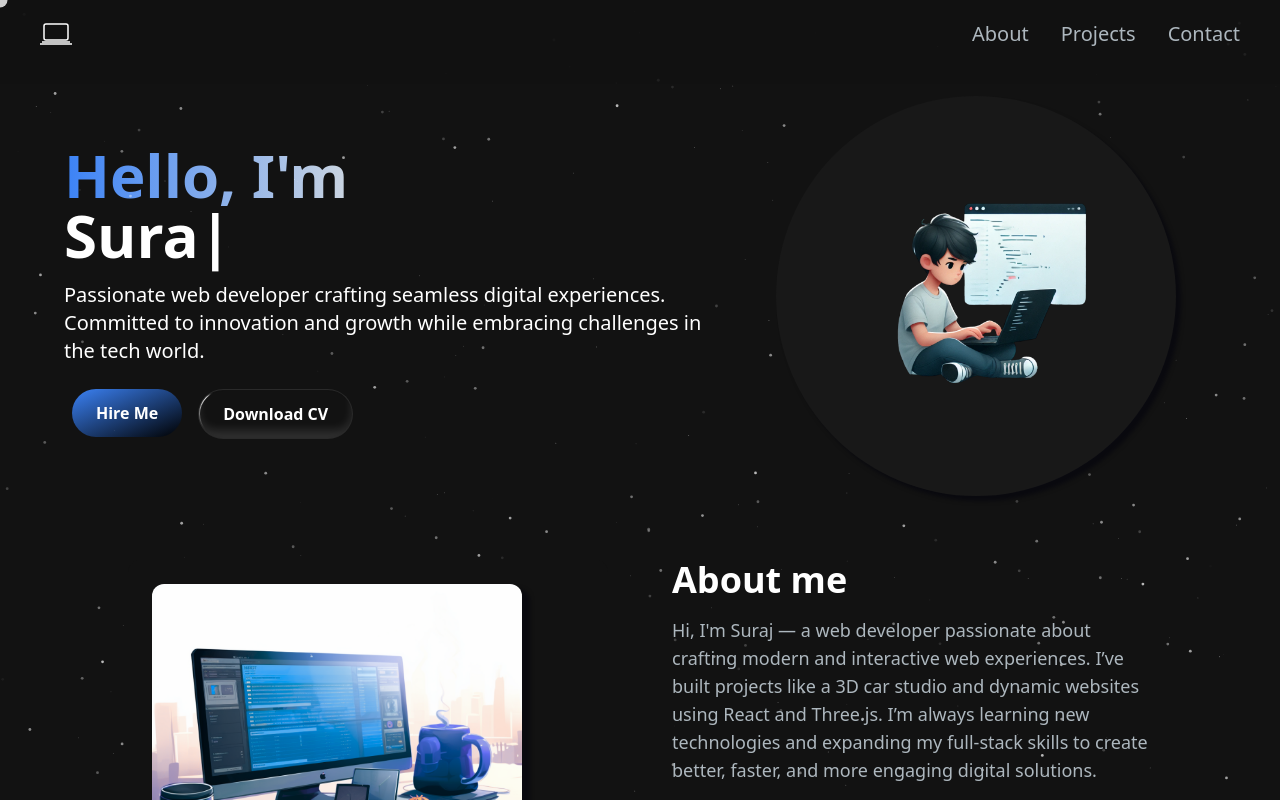
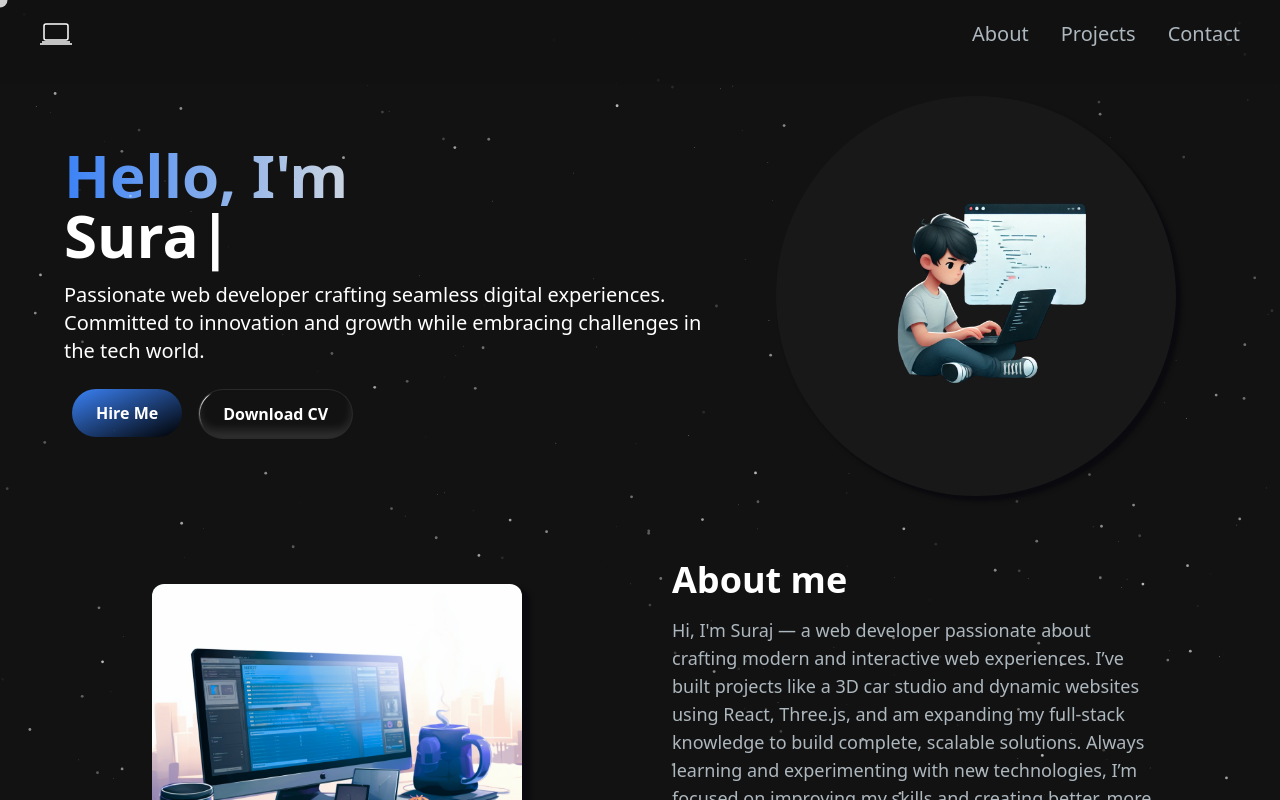
Before and after one commit to Surajjberaa/Portfolio-Project, a Next.js app: page / in a window 1280 px wide. Shown: the top 800 px of the page. Built offline with nearby package versions, Linux system fonts and the light colour scheme.

Commit message:
Updated description

```diff
--- a/src/components/AboutSection.tsx
+++ b/src/components/AboutSection.tsx
@@ -81,7 +81,7 @@ function AboutSection() {
             <div  className='mt-4 md:mt-0 text-left flex flex-col h-full z-20'>
                 <h2 className='text-4xl font-bold text-white mb-4'>About me</h2>
                 <p className='text-base md:text-lg  text-[#ADB7BE]'>Hi, I'm Suraj — a web developer passionate about crafting modern and interactive web experiences.
-                I’ve built projects like a 3D car studio and dynamic websites using React and Three.js. I’m always learning new technologies and expanding my full-stack skills to create better, faster, and more engaging digital solutions.</p>
+                I’ve built projects like a 3D car studio and dynamic websites using React, Three.js, and am expanding my full-stack knowledge to build complete, scalable solutions. Always learning and experimenting with new technologies, I’m focused on improving my skills and creating better, more engaging digital products.</p>
                 <div className='flex flex-row justify-start mt-8'>
                     <TabButton
                     selectTab={()=> handleTabChange("skills")}
```
